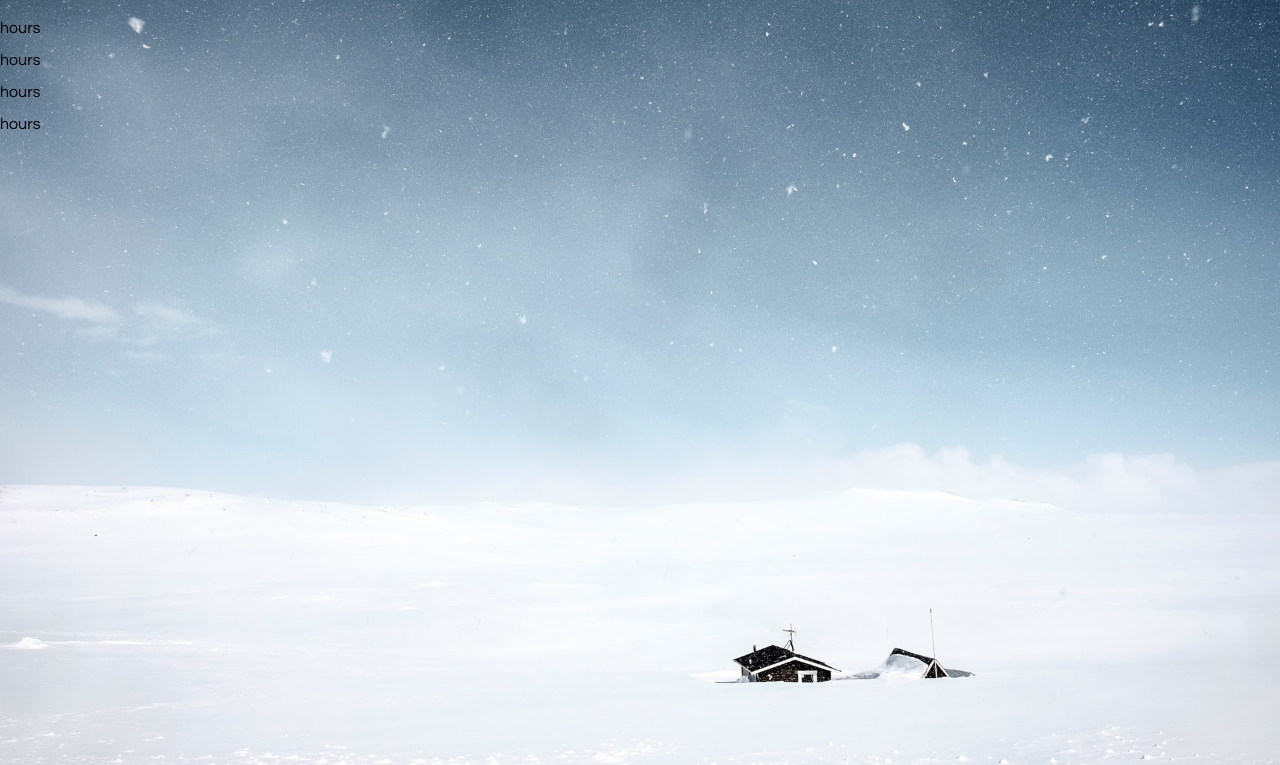
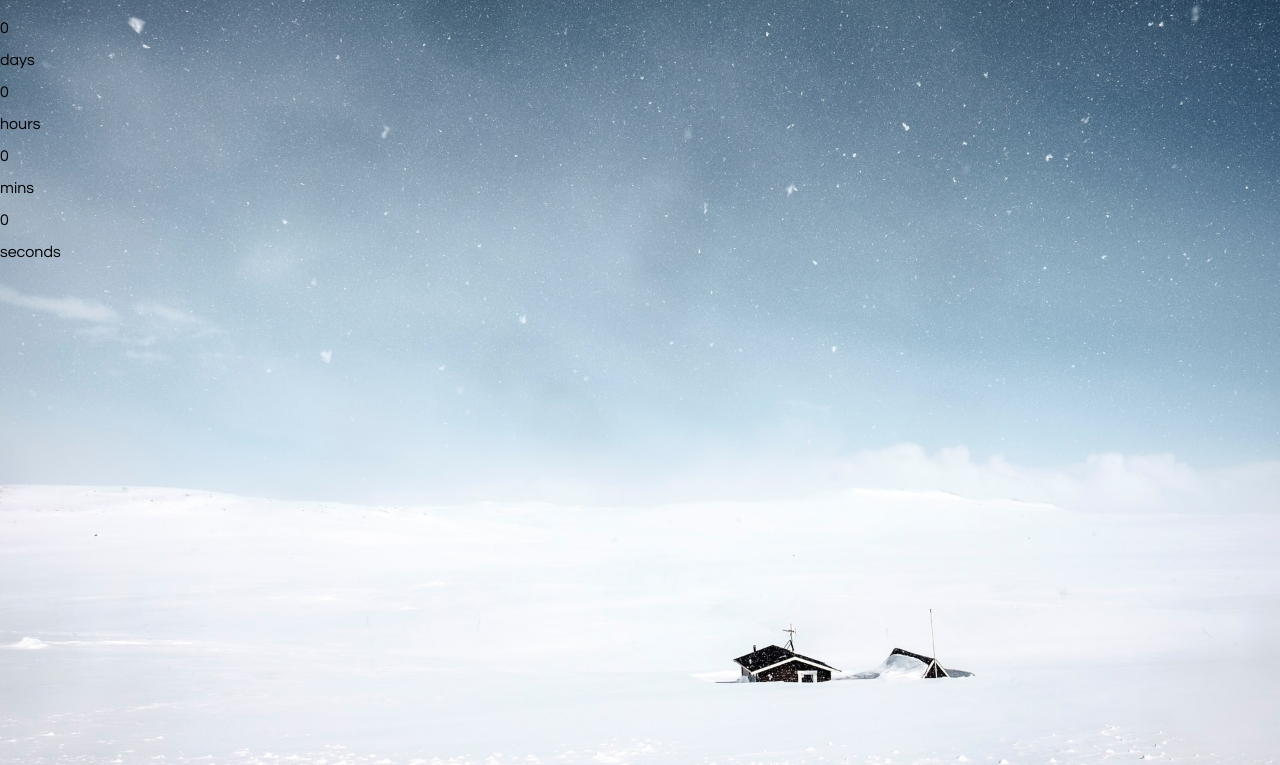
Before and after one commit to davidgrech/countdown-timer, a plain HTML site: page countdown-timer/index.html in a window 1280 px wide. Shown: the part 56-821 px from the top of the page. Drawn offline with Linux system fonts and the light colour scheme.

Commit message:
Update index.html

```diff
--- a/countdown-timer/index.html
+++ b/countdown-timer/index.html
@@ -11,21 +11,21 @@
         <h1>New Years Eve</h1>
 
         <div class="countdown-container">
-            <div class="hours-c">
-                <p class="big-text" id="days"></p>
+            <div class="countdown-el hours-c">
+                <p class="big-text" id="days">0</p>
+                <span>days</span>
+            </div>
+            <div class="countdown-el hours-c">
+                <p class="big-text" id="hours">0</p>
                 <span>hours</span>
             </div>
-            <div class="hours-c">
-                <p class="big-text" id="hours"></p>
-                <span>hours</span>
+            <div class="countdown-el hours-c">
+                <p class="big-text" id="mins">0</p>
+                <span>mins</span>
             </div>
-            <div class="hours-c">
-                <p class="big-text" id="mins"></p>
-                <span>hours</span>
-            </div>
-            <div class="hours-c">
-                <p class="big-text" id="seconds"></p>
-                <span>hours</span>
+            <div class="countdown-el hours-c">
+                <p class="big-text" id="seconds">0</p>
+                <span>seconds</span>
             </div>
         </div>
     </body>
```
